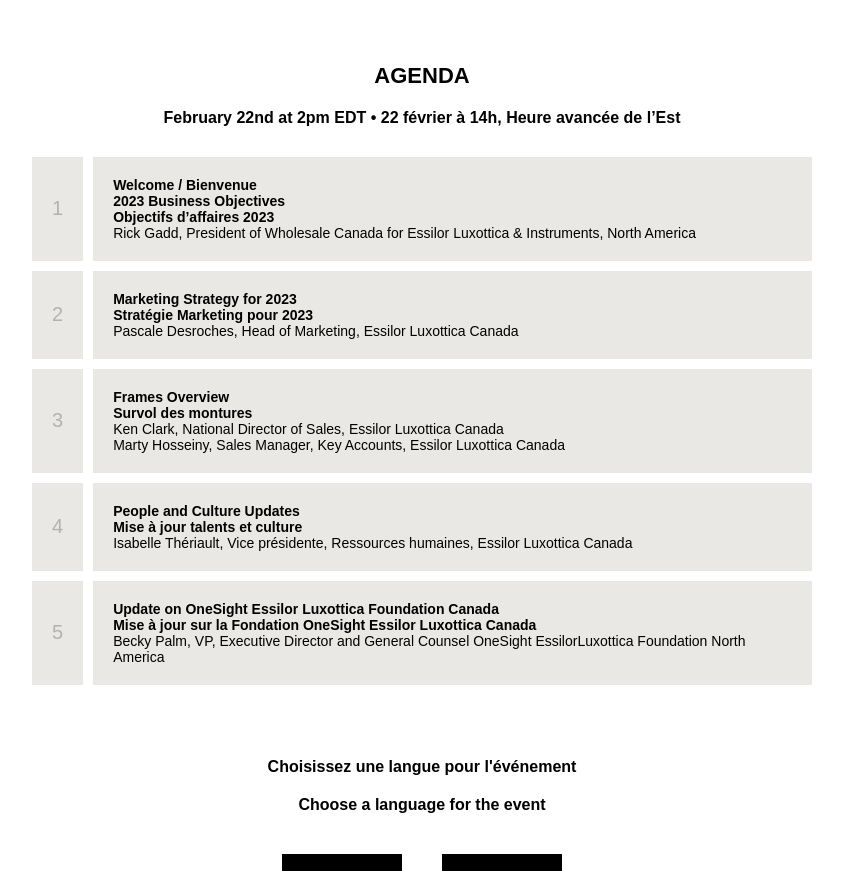
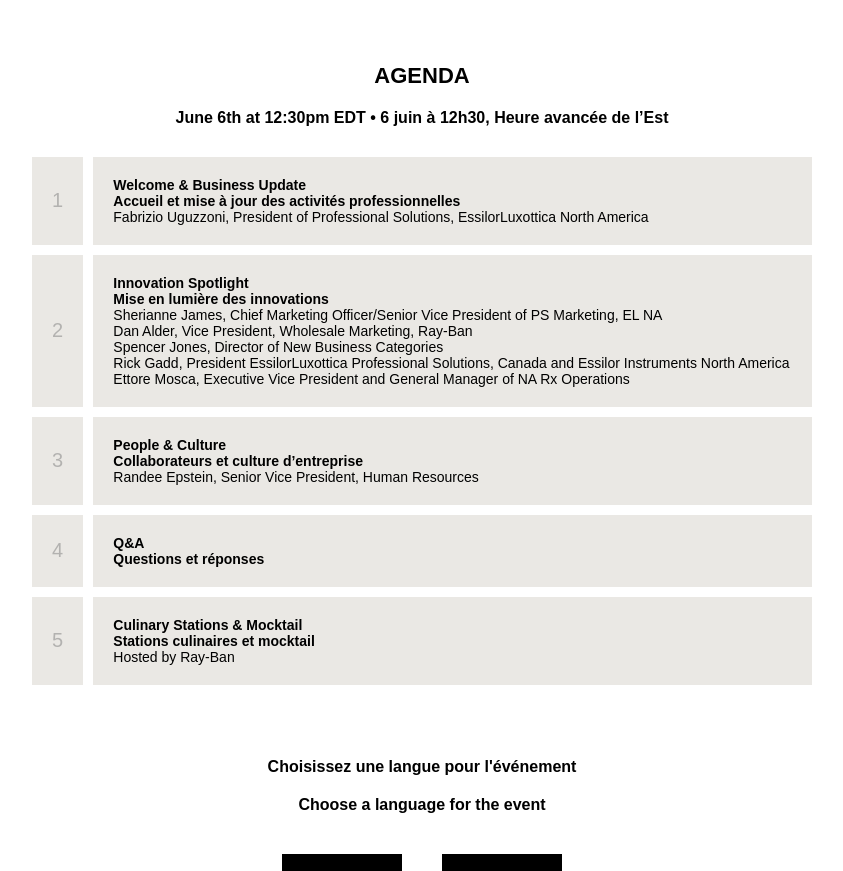
Before and after one commit to TeamOkto/box-el, a React (Create React App) app: page / in a window 1280 px wide. Shown: the part 432-1303 px from the top of the page, without its empty margins (218-1061 px from the left). Built offline with nearby package versions, Linux system fonts and the light colour scheme.

Commit message:
Agenda update

```diff
--- a/src/Agenda.js
+++ b/src/Agenda.js
@@ -17,59 +17,60 @@
 		    return(
 				<div>
 					<h1>AGENDA</h1>
-					<h2>February 22nd at 2pm EDT &bull; 22 février à 14h, Heure avancée de l’Est</h2>
+					<h2>June 6th at 12:30pm EDT &bull; 6 juin à 12h30, Heure avancée de l’Est</h2>
 					<div id="agenda" className="agenda">
 						<div className="table">
 							<div className="row">
 								<div className="cell num">1</div>
 								<div className="cell">
 									<strong>
-										Welcome / Bienvenue<br/>
-										2023 Business Objectives<br/>
-										Objectifs d’affaires 2023
+										Welcome & Business Update<br/>
+										Accueil et mise à jour des activités professionnelles
 									</strong><br/>
-									Rick Gadd, President of Wholesale Canada for Essilor Luxottica &amp; Instruments, North America
+									Fabrizio Uguzzoni, President of Professional Solutions, EssilorLuxottica North America
 								</div>
 							</div>
 							<div className="row">
 								<div className="cell num">2</div>
 								<div className="cell">
 									<strong>
-										Marketing Strategy for 2023<br/>
-										Stratégie Marketing pour 2023
+										Innovation Spotlight<br/>
+										Mise en lumière des innovations
 									</strong><br/>
-									Pascale Desroches, Head of Marketing, Essilor Luxottica Canada
+									Sherianne James, Chief Marketing Officer/Senior Vice President of PS Marketing, EL NA<br/>
+									Dan Alder, Vice President, Wholesale Marketing, Ray-Ban<br/>
+									Spencer Jones, Director of New Business Categories<br/>
+									Rick Gadd, President EssilorLuxottica Professional Solutions, Canada and Essilor Instruments North America<br/>
+									Ettore Mosca, Executive Vice President and General Manager of NA Rx Operations
 								</div>
 							</div>
 							<div className="row">
 								<div className="cell num">3</div>
 								<div className="cell">
 									<strong>
-										Frames Overview<br/>
-										Survol des montures
+										People & Culture<br/>
+										Collaborateurs et culture d’entreprise
 									</strong><br/>
-									Ken Clark, National Director of Sales, Essilor Luxottica Canada<br/>
-									Marty Hosseiny, Sales Manager, Key Accounts, Essilor Luxottica Canada
+									Randee Epstein, Senior Vice President, Human Resources
 								</div>
 							</div>
 							<div className="row">
 								<div className="cell num">4</div>
 								<div className="cell">
 									<strong>
-										People and Culture Updates<br/>
-										Mise à jour talents et culture
+										Q&A<br/>
+										Questions et réponses
 									</strong><br/>
-									Isabelle Thériault, Vice présidente, Ressources humaines, Essilor Luxottica Canada
 								</div>
 							</div>
 							<div className="row">
 								<div className="cell num">5</div>
 								<div className="cell">
 									<strong>
-										Update on OneSight Essilor Luxottica Foundation Canada<br/>
-										Mise à jour sur la Fondation OneSight Essilor Luxottica Canada
+										Culinary Stations & Mocktail<br/>
+										Stations culinaires et mocktail
 									</strong><br/>
-									Becky Palm, VP, Executive Director and General Counsel OneSight EssilorLuxottica Foundation North America
+									Hosted by Ray-Ban
 								</div>
 							</div>
 						</div>
```
